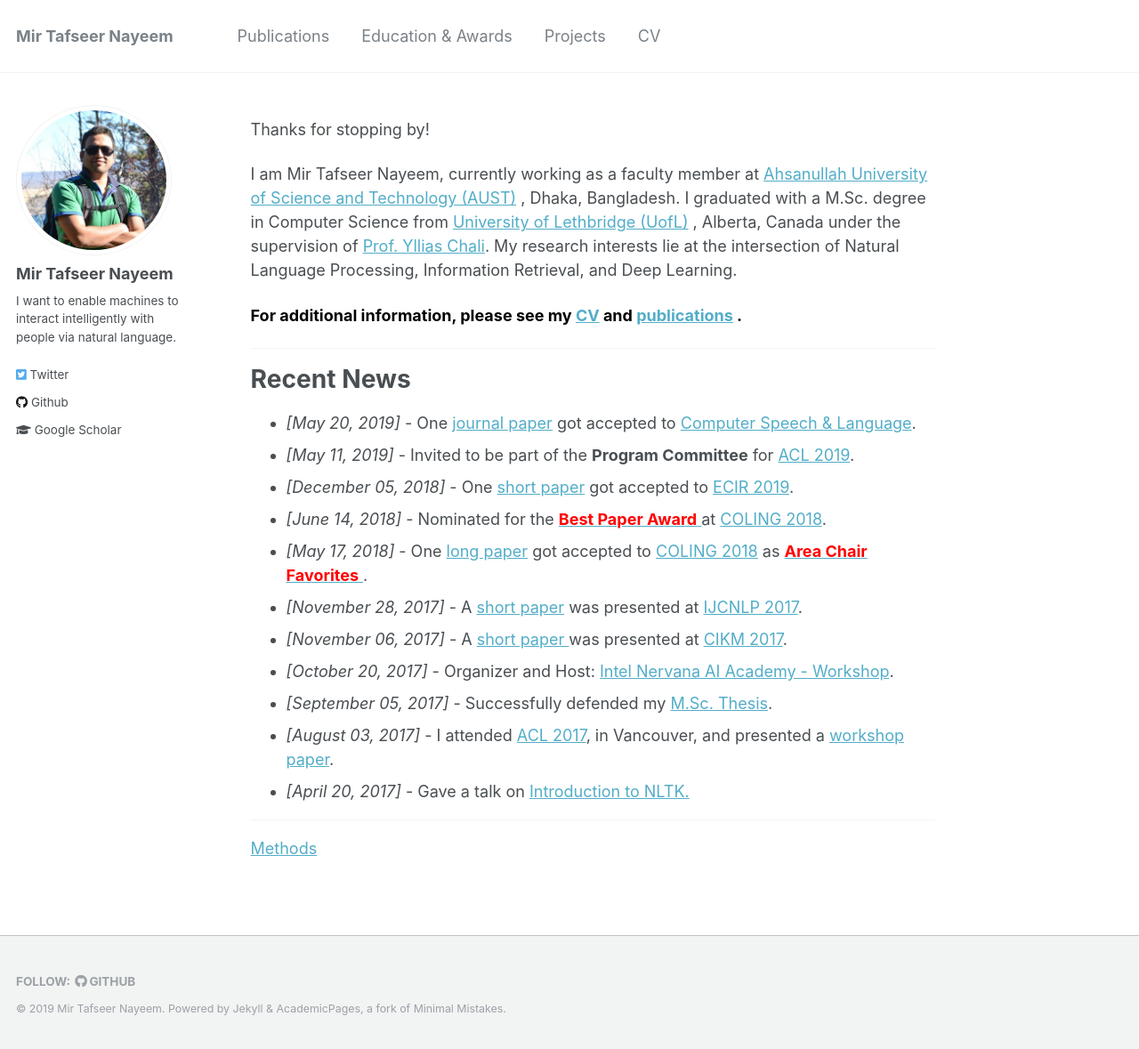
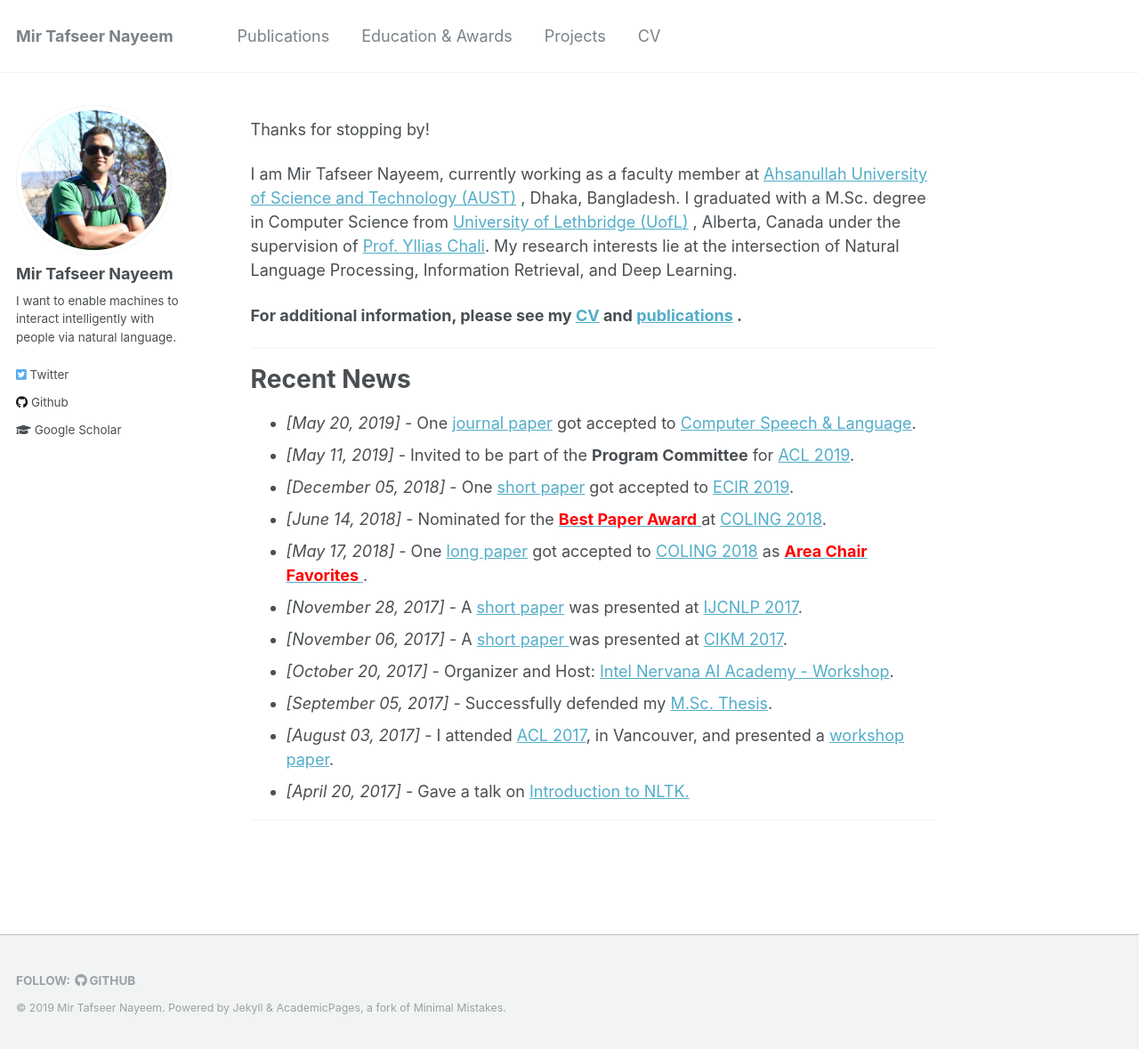
Before and after one commit to sujan-sarker/sujan-sarker.github.io, a Jekyll site: the page built from _pages/about.md, in a window 1280 px wide and 1179 px high. Shown: the whole window at 89% size. Built offline with Jekyll 4.4.1, drawn with Linux system fonts in a browser that asks for light colours.

Commit message:
Last Commit

```diff
--- a/_pages/about.md
+++ b/_pages/about.md
@@ -12,7 +12,7 @@ Thanks for stopping by!
 I am Mir Tafseer Nayeem, currently working as a faculty member at [Ahsanullah University of Science and Technology (AUST)](http://aust.edu/cse/index.htm) , Dhaka, Bangladesh. I graduated with a M.Sc. degree in Computer Science from [University of Lethbridge (UofL)](https://www.uleth.ca/) , Alberta, Canada under the supervision of [Prof. Yllias Chali](http://www.cs.uleth.ca/~chali/). My research interests lie at the intersection of Natural Language Processing, Information Retrieval, and Deep Learning.
 
 
-<span style="color:Black">**For additional information, please see my [CV](https://tafseer-nayeem.github.io/cv/) and [publications](https://tafseer-nayeem.github.io/publications/) .** </span>
+**For additional information, please see my [CV](https://tafseer-nayeem.github.io/cv/) and [publications](https://tafseer-nayeem.github.io/publications/) .**
 
 -----------
 
@@ -33,6 +33,3 @@ I am Mir Tafseer Nayeem, currently working as a faculty member at [Ahsanullah Un
 
 
 -----------
-
-
-[Methods](https://www.facebook.com/)
```
Also changed, not shown: _pages/projects.md (+3 -1 lines).
